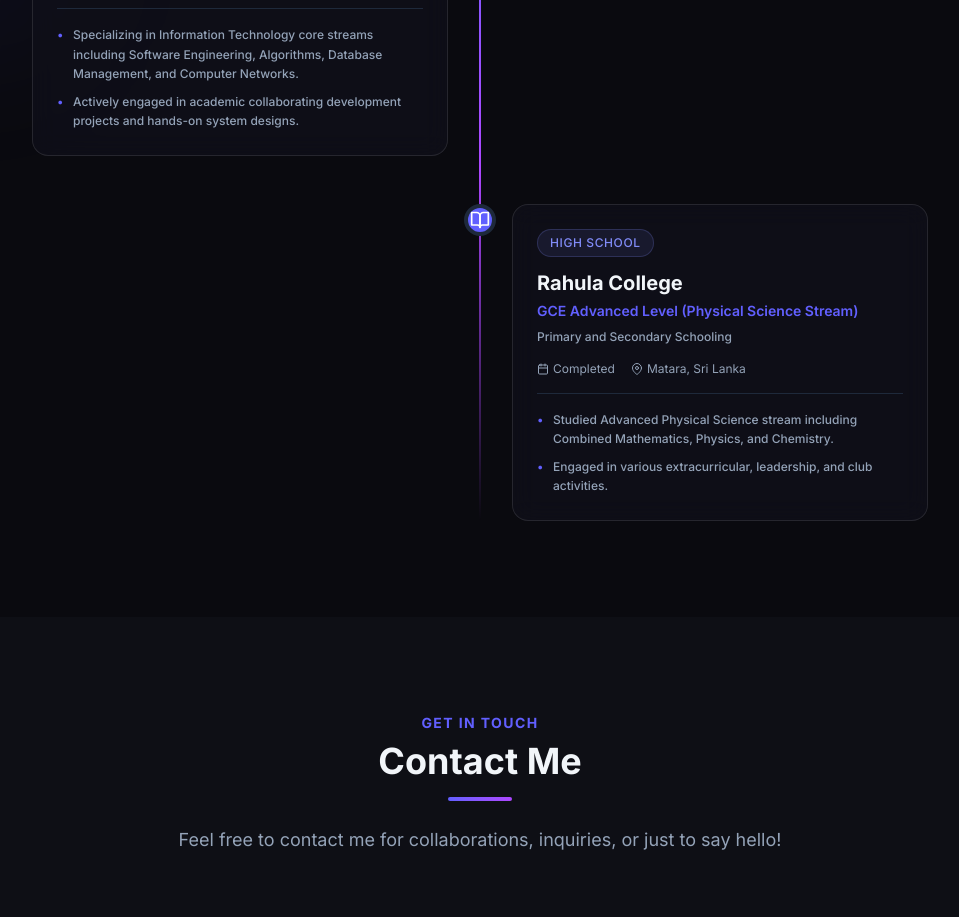
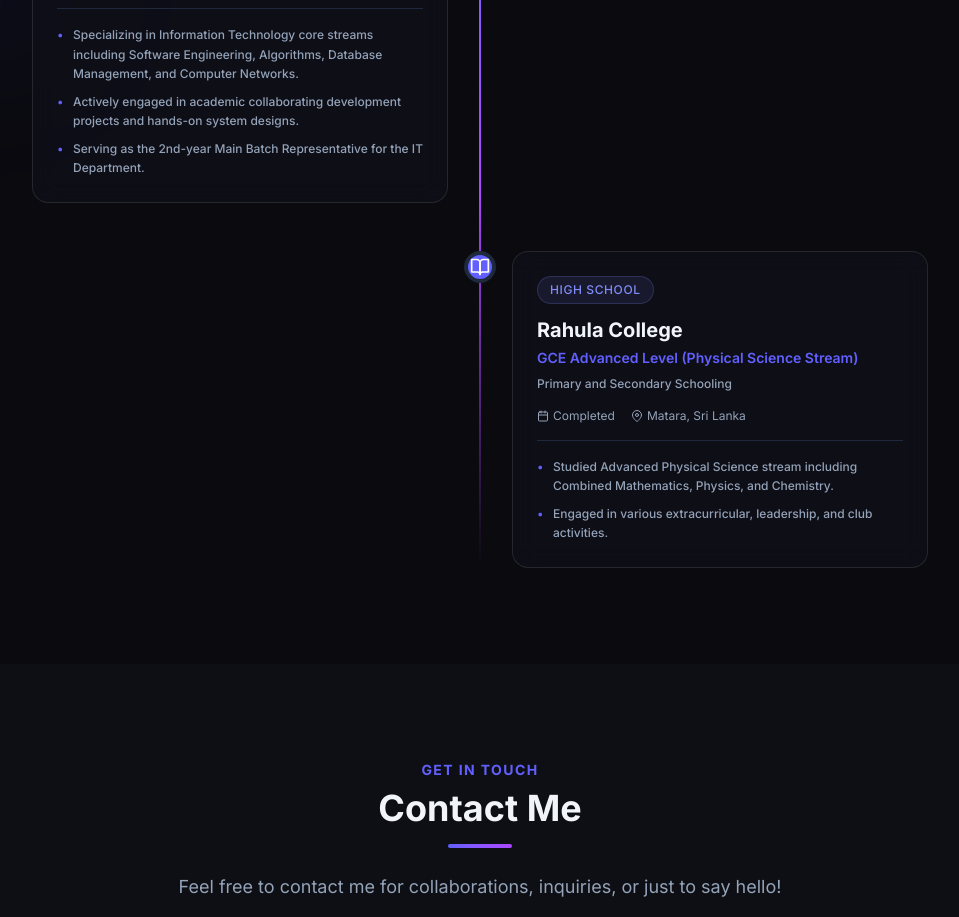
Before and after one commit to osalhk/portfolio, a React (Vite) app: page / in a window 1280 px wide. Shown: the part 3540-4457 px from the top of the page, without its empty margins (160-1119 px from the left). Built offline with nearby package versions, Linux system fonts and the light colour scheme.

Commit message:
add role as 2nd-year Main Batch Representative in Education details

```diff
--- a/src/components/Education.jsx
+++ b/src/components/Education.jsx
@@ -12,6 +12,7 @@
       details: [
         'Specializing in Information Technology core streams including Software Engineering, Algorithms, Database Management, and Computer Networks.',
         'Actively engaged in academic collaborating development projects and hands-on system designs.',
+        'Serving as the 2nd-year Main Batch Representative for the IT Department.',
       ],
       icon: <FiAward size={20} />,
       badge: 'Academic Undergraduate',
```
